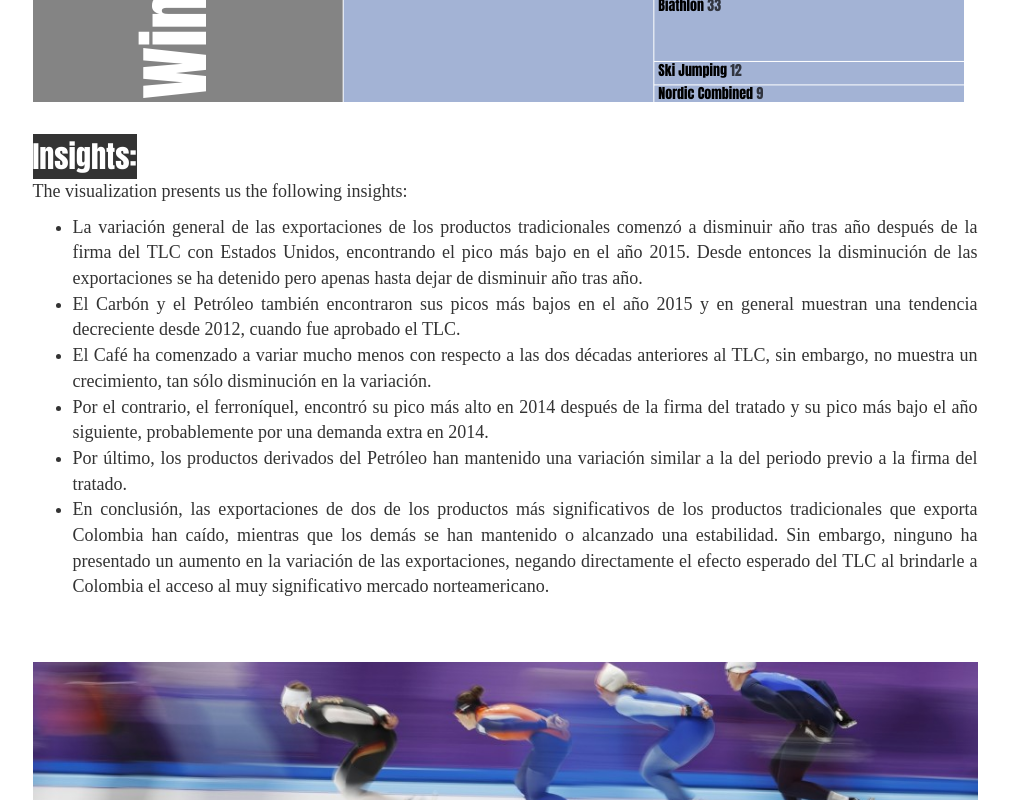
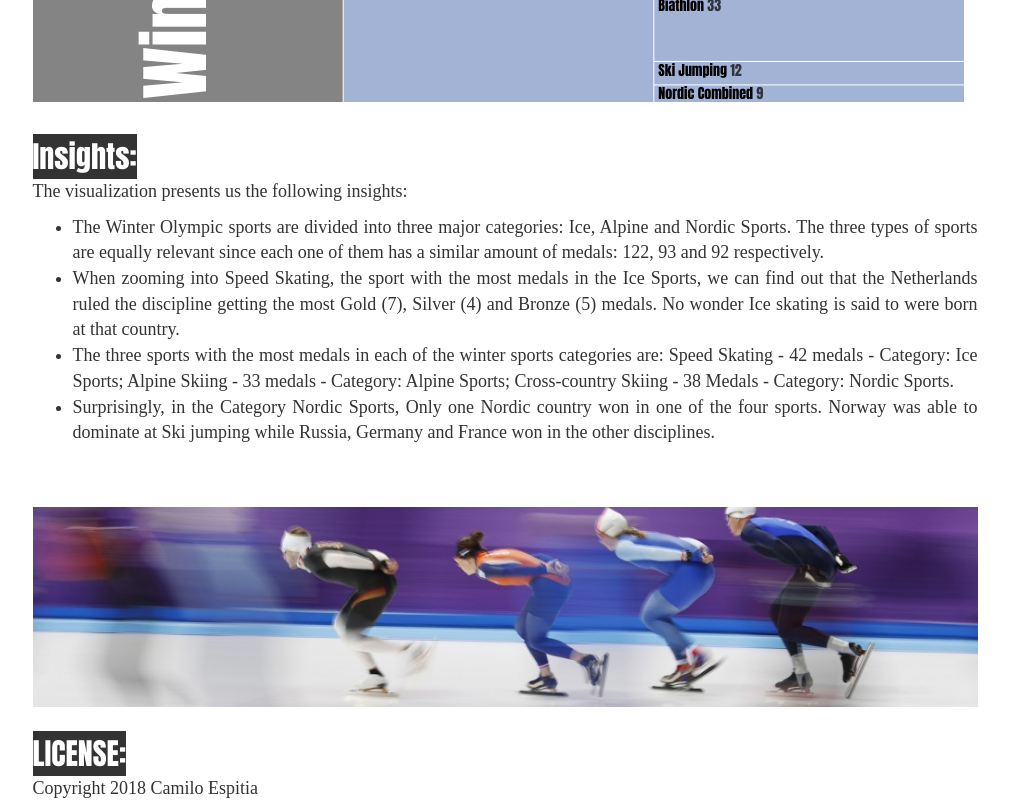
Before and after one commit to camilospn/WinterOlympics2018, a plain HTML site: page index.html in a window 1280 px wide. Shown: the part 2543-3343 px from the top of the page, without its empty margins (135-1144 px from the left). Drawn offline with nearby package versions, Linux system fonts and the light colour scheme.

Commit message:
latest changes

```diff
--- a/index.html
+++ b/index.html
@@ -272,6 +272,9 @@ Attribute: Number of medals Type: Quantitative, sequential. (Encoding: Express)
 	var width = 932; //- margin.left - margin.right;
 	var height = 600; //- margin.top - margin.bottom;
 
+	var div = d3.select("body").append("div")
+    .attr("class", "tooltip")
+    .style("opacity", 0);
 
 	var svg = d3.select('#viz')
 		.append('svg')
@@ -322,7 +325,11 @@ Attribute: Number of medals Type: Quantitative, sequential. (Encoding: Express)
 		  })
 		  .style("cursor", "pointer")
 		  .attr("class", d => d.data.name) //le coloca la clase al rectangulo!
-		  .on("click", clicked);//si le coloco la clase en esta parte queda con la del padre
+		  .on("click", clicked);
+		  //puede llevar mousover
+
+
+
 
 //  const image= cell.append("image")
   //  .attr("xlink:href", d => d.data.cover)
@@ -352,6 +359,7 @@ Attribute: Number of medals Type: Quantitative, sequential. (Encoding: Express)
 		  .attr("fill-opacity", d => +labelVisible(d));
 
 
+
 	  text.append("tspan")
 		  .text(d => d.data.name);
 
@@ -359,8 +367,11 @@ Attribute: Number of medals Type: Quantitative, sequential. (Encoding: Express)
 		  .attr("fill-opacity", d => labelVisible(d) * 0.7)
 		  .text(d => ` ${format(d.value)}`);
 
+
+
 	  cell.append("title")
-		  .text(d => `${d.ancestors().map(d => d.data.name).reverse().join("/")}\n${format(d.value)}`);
+		  .text(d => `${d.data.desc}`);
+		  //.text(d => `${d.ancestors().map(d => d.data.name).reverse().join("/")}\n${format(d.value)}`);
 
 	  var hola =true;
 	  function clicked(p) {
@@ -457,12 +468,11 @@ Attribute: Number of medals Type: Quantitative, sequential. (Encoding: Express)
 	  <p >
 	  The visualization presents us the following insights:
 		<ul>
-			<li class="texto2">La variación general de las exportaciones de los productos tradicionales comenzó a disminuir año tras año después de la firma del TLC con Estados Unidos, encontrando el pico más bajo en el año 2015. Desde entonces la disminución de las exportaciones se ha detenido pero apenas hasta dejar de disminuir año tras año.</li>
-			<li class="texto2">El Carbón y el Petróleo también encontraron sus picos más bajos en el año 2015 y en general muestran una tendencia decreciente desde 2012, cuando fue aprobado el TLC.</li>
-			<li class="texto2">El Café ha comenzado a variar mucho menos con respecto a las dos décadas anteriores al TLC, sin embargo, no muestra un crecimiento, tan sólo disminución en la variación.</li>
-			<li class="texto2">Por el contrario, el ferroníquel, encontró su pico más alto en 2014 después de la firma del tratado y su pico más bajo el año siguiente, probablemente por una demanda extra en 2014.</li>
-			<li class="texto2">Por último, los productos derivados del Petróleo han mantenido una variación similar a la del periodo previo a la firma del tratado.</li>
-			<li class="texto2">En conclusión, las exportaciones de dos de los productos más significativos de los productos tradicionales que exporta Colombia han caído, mientras que los demás se han mantenido o alcanzado una estabilidad. Sin embargo, ninguno ha presentado un aumento en la variación de las exportaciones, negando directamente el efecto esperado del TLC al brindarle a Colombia el acceso al muy significativo mercado norteamericano.</li>
+			<li class="texto2">The Winter Olympic sports are divided into three major categories: Ice, Alpine and Nordic Sports. The three types of sports are equally relevant since each one of them has a similar amount of medals: 122, 93 and 92 respectively.</li>
+			<li class="texto2">When zooming into Speed Skating, the sport with the most medals in the Ice Sports, we can find out that the Netherlands ruled the discipline getting the most Gold (7), Silver (4) and Bronze (5) medals. No wonder Ice skating is said to were born at that country.</li>
+			<li class="texto2">The three sports with the most medals in each of the winter sports categories are: Speed Skating - 42 medals - Category: Ice Sports; Alpine Skiing - 33 medals - Category: Alpine Sports; Cross-country Skiing - 38 Medals - Category: Nordic Sports.</li>
+			<li class="texto2">Surprisingly, in the Category Nordic Sports, Only one Nordic country won in one of the four sports. Norway was able to dominate at Ski jumping while Russia, Germany and France won in the other disciplines.</li>
+
 		</ul>
 	</p>
 <br/>
--- a/p1.json
+++ b/p1.json
@@ -137,6 +137,7 @@
     {
      "name": "Speed Skating",
 	 "code": "six",
+	 "desc":"Pairs of skaters compete against each other and the clock, gracefully lapping the 400 metre track at speeds upwards of 40 MPH.",
           "children": [
       {
        "name": "Gold",
```
